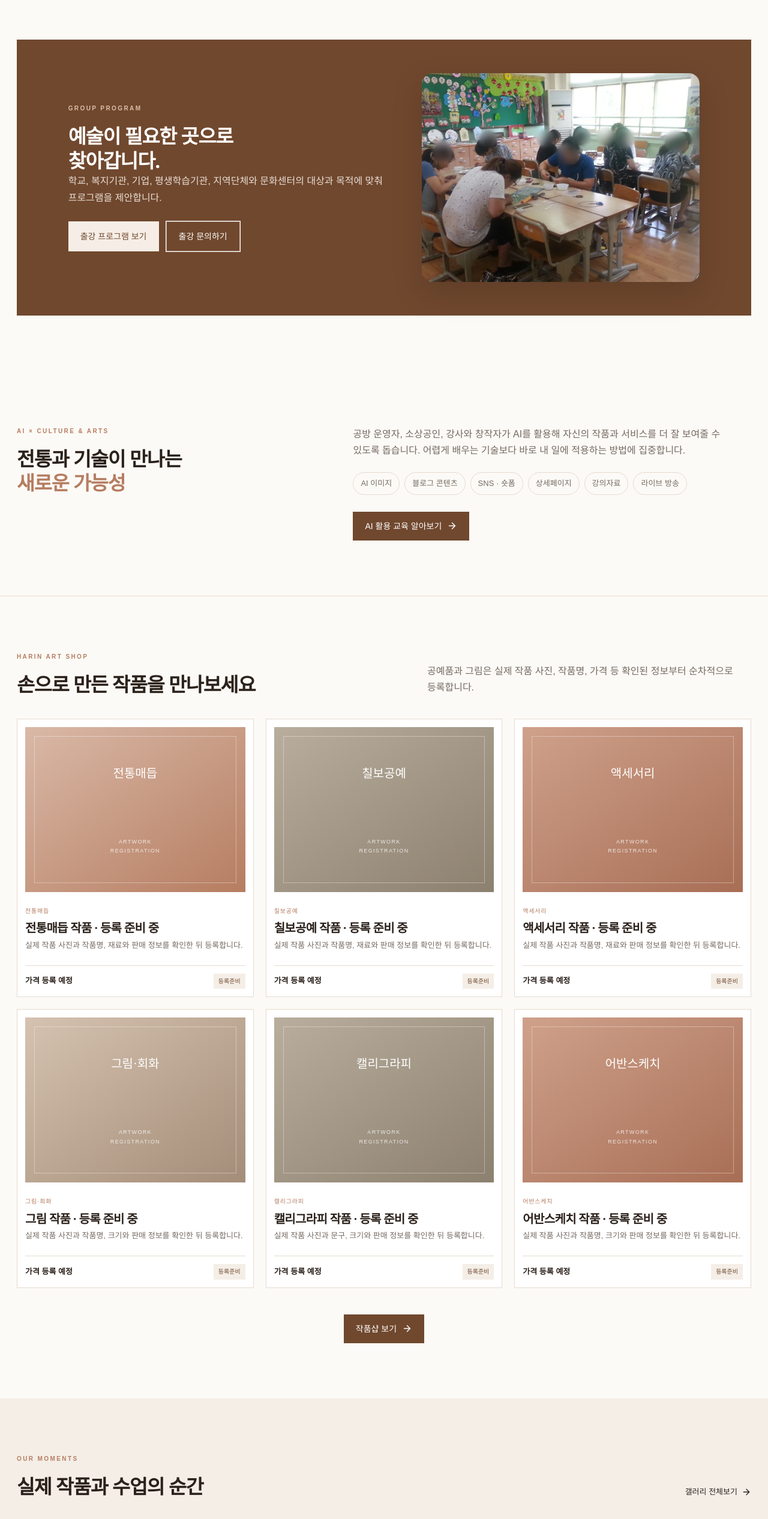
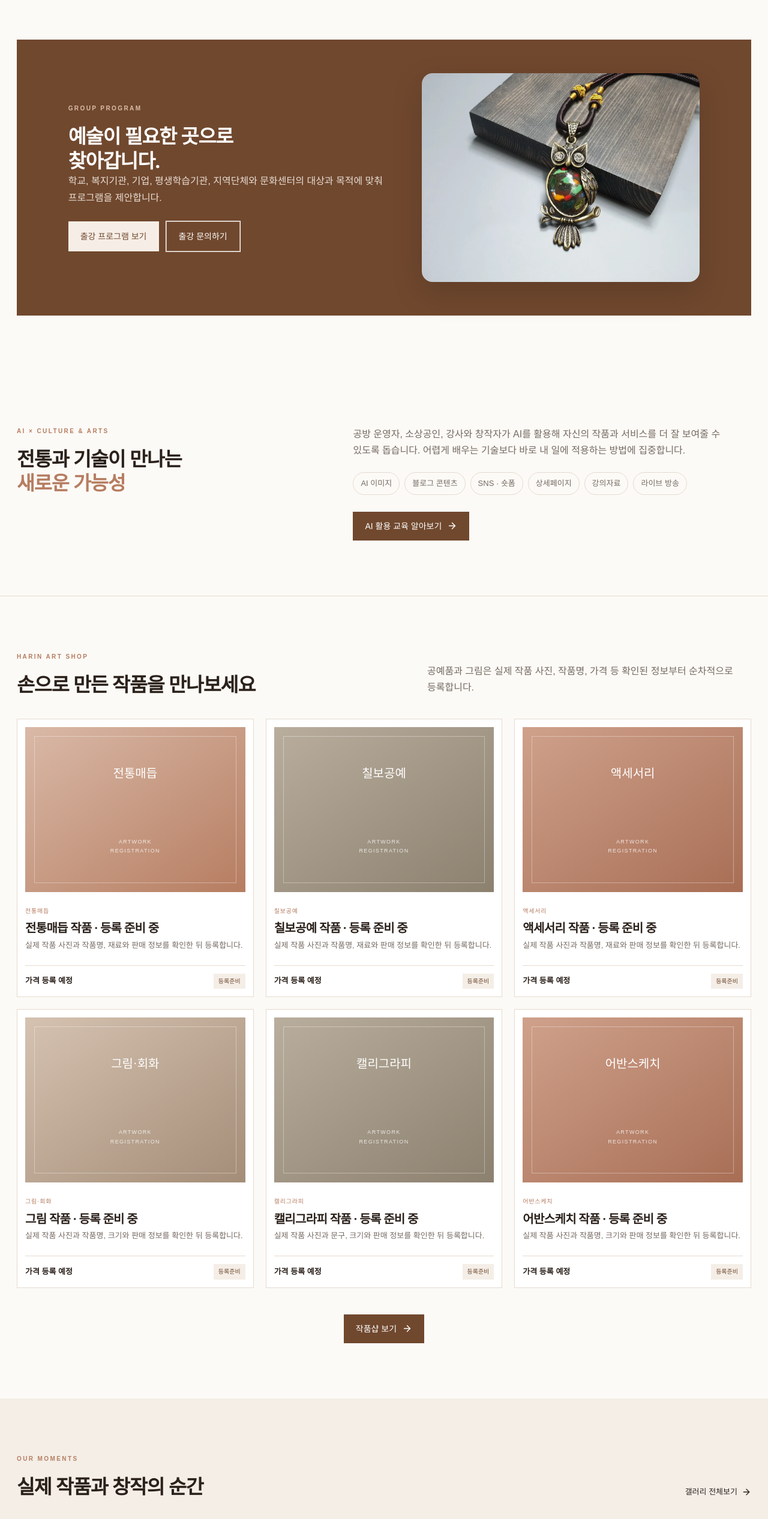
Before and after one commit to harinstudio26/harinart, a Next.js app: page / in a window 1280 px wide. Shown: the part 2580-5112 px from the top of the page at 60% size. Built offline with nearby package versions, Linux system fonts and the light colour scheme.

Commit message:
수강생 사진 제거 및 작품 이미지로 대체

```diff
--- a/app/page.tsx
+++ b/app/page.tsx
@@ -1,5 +1,5 @@
 import Link from 'next/link';
-import { ArrowRight, Bot, Building2, Gem, Heart, Palette, PenTool, ShoppingBag, Sparkles, Users } from 'lucide-react';
+import { ArrowRight, Bot, Gem, Heart, Palette, PenTool, ShoppingBag, Sparkles, Users } from 'lucide-react';
 import { products } from './shop/data';
 
 const services = [
@@ -27,8 +27,6 @@ const homePosts = [
 const realMoments=[
   {label:'전통매듭',src:'/images/real/knot-03.webp',alt:'하린문화예술 전통매듭 실제 작품'},
   {label:'칠보공예',src:'/images/real/enamel-02.webp',alt:'하린문화예술 칠보공예 실제 작품'},
-  {label:'출강 현장',src:'/images/real/class-01.webp',alt:'하린문화예술 기관 단체 출강 현장'},
-  {label:'수업 현장',src:'/images/real/class-02.webp',alt:'하린문화예술 성인 공예 수업 현장'},
   {label:'어반스케치',src:'/images/real/urban-01.webp',alt:'하린문화예술 어반스케치 실제 작품'},
 ];
 
@@ -61,13 +59,13 @@ export default function Home(){return <>
     <div><p className="eyebrow">ABOUT HARIN</p><h2>예술, 사람, 배움이 만나는<br/>따뜻한 문화예술 플랫폼</h2><p className="body">하린문화예술은 전통과 현대를 잇는 공예와 감성예술, 교육을 통해 사람과 일상을 연결합니다. 한 번의 체험부터 꾸준한 배움, 기관 출강과 실용적인 AI 활용까지 각자의 목적에 맞는 방식으로 예술을 경험할 수 있도록 구성합니다.</p><div className="values"><span><Palette size={18}/>공예의 가치</span><span><Heart size={18}/>치유와 감성</span><span><Sparkles size={18}/>배움과 나눔</span><span><Bot size={18}/>실생활의 가능성</span></div><Link className="text-link" href="/about">하린문화예술 이야기 보기 <ArrowRight size={16}/></Link></div>
   </section>
 
-  <section className="section"><div className="feature"><div><p className="eyebrow light">GROUP PROGRAM</p><h2>예술이 필요한 곳으로<br/>찾아갑니다.</h2><p>학교, 복지기관, 기업, 평생학습기관, 지역단체와 문화센터의 대상과 목적에 맞춰 프로그램을 제안합니다.</p><div className="actions"><Link className="button cream" href="/group-class">출강 프로그램 보기</Link><Link className="button outline" href="/contact?type=group">출강 문의하기</Link></div></div><div className="feature-photo"><img src="/images/real/class-01.webp" alt="하린문화예술 기관 단체 출강 실제 현장"/></div></div></section>
+  <section className="section"><div className="feature"><div><p className="eyebrow light">GROUP PROGRAM</p><h2>예술이 필요한 곳으로<br/>찾아갑니다.</h2><p>학교, 복지기관, 기업, 평생학습기관, 지역단체와 문화센터의 대상과 목적에 맞춰 프로그램을 제안합니다.</p><div className="actions"><Link className="button cream" href="/group-class">출강 프로그램 보기</Link><Link className="button outline" href="/contact?type=group">출강 문의하기</Link></div></div><div className="feature-photo"><img src="/images/real/enamel-02.webp" alt="하린문화예술 칠보공예 실제 작품"/></div></div></section>
 
   <section className="section ai"><div><p className="eyebrow">AI × CULTURE & ARTS</p><h2>전통과 기술이 만나는<br/><em>새로운 가능성</em></h2></div><div><p className="body">공방 운영자, 소상공인, 강사와 창작자가 AI를 활용해 자신의 작품과 서비스를 더 잘 보여줄 수 있도록 돕습니다. 어렵게 배우는 기술보다 바로 내 일에 적용하는 방법에 집중합니다.</p><div className="chips">{['AI 이미지','블로그 콘텐츠','SNS · 숏폼','상세페이지','강의자료','라이브 방송'].map(x=><span key={x}>{x}</span>)}</div><Link className="button" href="/ai-class">AI 활용 교육 알아보기 <ArrowRight size={17}/></Link></div></section>
 
   <section className="shop-home section"><div className="section-head"><div><p className="eyebrow">HARIN ART SHOP</p><h2>손으로 만든 작품을 만나보세요</h2></div><p>공예품과 그림은 실제 작품 사진, 작품명, 가격 등 확인된 정보부터 순차적으로 등록합니다.</p></div><div className="product-grid">{products.slice(0,6).map((product,i)=><Link href={`/shop/${product.slug}`} className="product-card" key={product.slug}><div className={`product-image product-visual visual-${i+1}`}><span>{product.category}</span><small>ARTWORK<br/>REGISTRATION</small></div><span>{product.category}</span><h3>{product.name}</h3><p>{product.description}</p><div><b>{product.price}</b><i>{product.status}</i></div></Link>)}</div><div className="center"><Link className="button" href="/shop">작품샵 보기 <ArrowRight size={17}/></Link></div></section>
 
-  <section className="soft section"><div className="section-head"><div><p className="eyebrow">OUR MOMENTS</p><h2>실제 작품과 수업의 순간</h2></div><Link className="text-link" href="/gallery">갤러리 전체보기 <ArrowRight size={16}/></Link></div><div className="home-photo-gallery">{realMoments.map(item=><Link href="/gallery" key={item.label}><figure><img src={item.src} alt={item.alt}/><span>{item.label}</span></figure></Link>)}</div></section>
+  <section className="soft section"><div className="section-head"><div><p className="eyebrow">OUR MOMENTS</p><h2>실제 작품과 창작의 순간</h2></div><Link className="text-link" href="/gallery">갤러리 전체보기 <ArrowRight size={16}/></Link></div><div className="home-photo-gallery">{realMoments.map(item=><Link href="/gallery" key={item.label}><figure><img src={item.src} alt={item.alt}/><span>{item.label}</span></figure></Link>)}</div></section>
 
   <section className="section"><div className="section-head"><div><p className="eyebrow">JOURNAL</p><h2>예술과 일상이 만나는 이야기</h2></div><Link className="text-link" href="/blog">블로그 전체보기 <ArrowRight size={16}/></Link></div><div className="posts">{homePosts.map(p=><Link href="/blog" key={p[1]}><span>{p[0]}</span><h3>{p[1]}</h3><p>{p[2]}</p></Link>)}</div></section>
 
```
